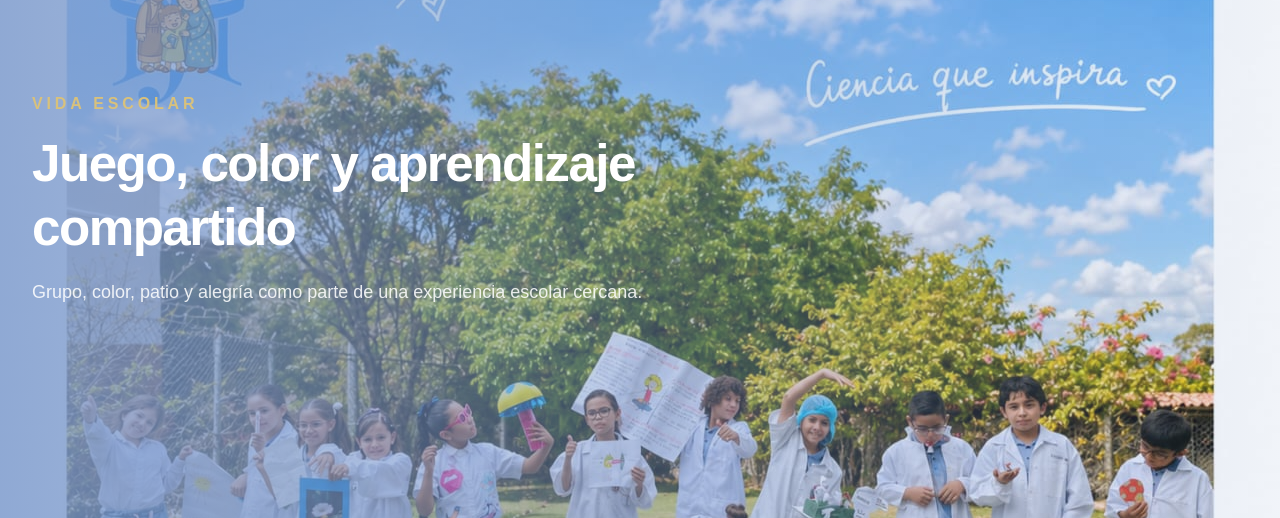
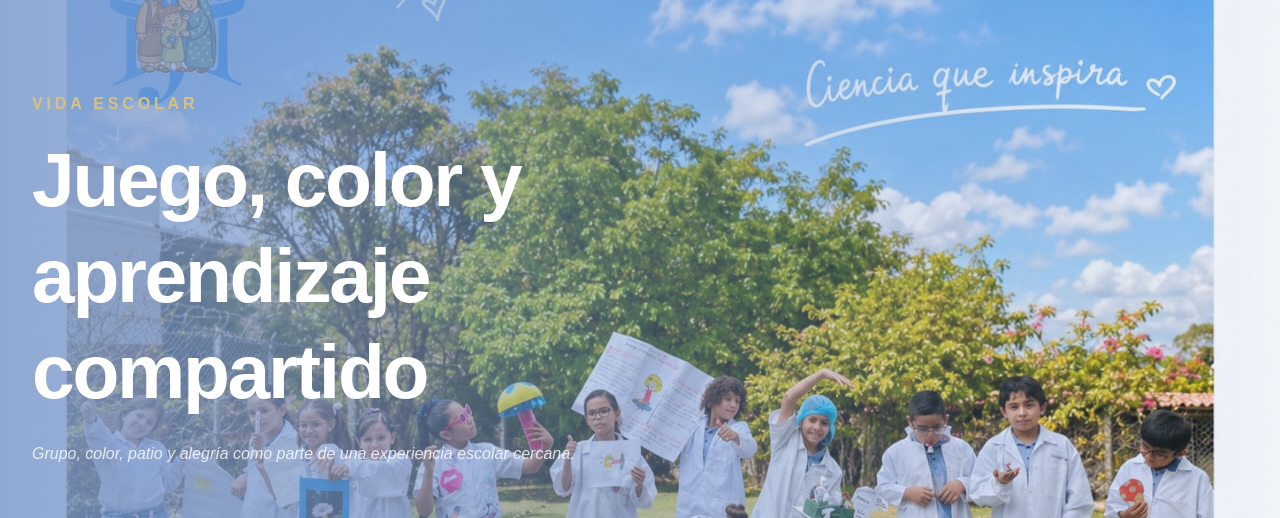
Before and after one commit to moralesandersonr-dev/fundacion-sagrada-familia, a Next.js app: page / in a window 1280 px wide. Shown: the part 820-1338 px from the top of the page. Built offline with nearby package versions, Linux system fonts and the light colour scheme; no server answers; a web font is replaced by a local one.

Commit message:
Update PhotoBanner.tsx

```diff
--- a/app/components/PhotoBanner.tsx
+++ b/app/components/PhotoBanner.tsx
@@ -63,14 +63,14 @@ export default function PhotoBanner({
           >
             {kicker}
           </p>
-          <h2 className="mt-3 text-[clamp(1.75rem,9vw,2.55rem)] font-black leading-tight tracking-[-0.03em] md:mt-4 md:text-[clamp(2.05rem,4vw,3.25rem)]">
+          <h2 className="mt-3 text-[clamp(2.6rem,8vw,5rem)] font-black leading-tight tracking-[-0.03em] md:mt-4 md:text-[clamp(3.2rem,6vw,6rem)]">
             {title}
           </h2>
           <p
             className={
               isDark
-                ? "mt-3 text-sm leading-6 text-white/86 md:mt-4 md:text-lg md:leading-8"
-                : "mt-3 text-sm leading-6 text-[#40566B] md:mt-4 md:text-lg md:leading-8"
+                ? "mt-4 text-sm leading-6 italic text-white/80 md:mt-5 md:text-base md:leading-7"
+                : "mt-4 text-sm leading-6 italic text-[#40566B]/80 md:mt-5 md:text-base md:leading-7"
             }
           >
             {text}
```
